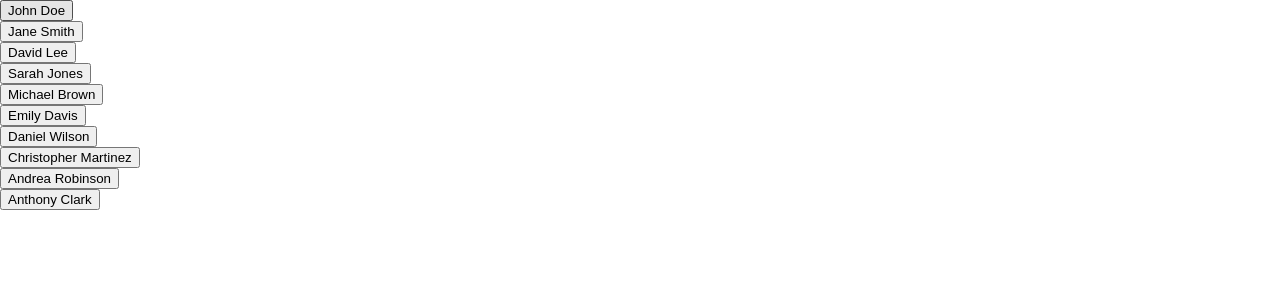
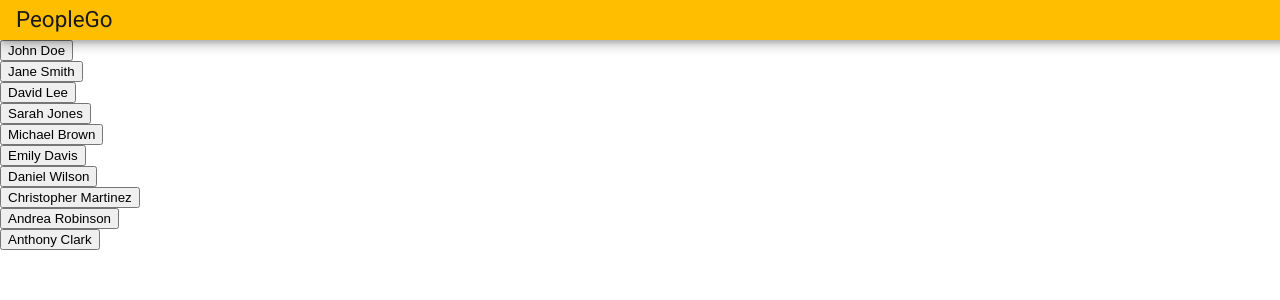
Before and after one commit to TribusK2/people-go, an Angular app: page /offboarding/list in a window 1280 px wide. Shown: the top 300 px of the page. Built offline with nearby package versions, Linux system fonts and the light colour scheme.

Commit message:
base styles and view

```diff
--- a/angular.json
+++ b/angular.json
@@ -42,6 +42,11 @@
               "@angular/material/prebuilt-themes/azure-blue.css",
               "src/styles.scss"
             ],
+            "stylePreprocessorOptions": {
+              "includePaths": [
+                "src/scss/"
+              ]
+            },
             "scripts": []
           },
           "configurations": {
--- a/src/app/app.component.html
+++ b/src/app/app.component.html
@@ -1 +1,4 @@
-<router-outlet />
+<header>PeopleGo</header>
+<main>
+  <router-outlet />
+</main>
--- a/src/app/app.component.scss
+++ b/src/app/app.component.scss
@@ -0,0 +1,35 @@
+@use '@angular/material'as mat;
+@use 'colors'as clr;
+@use 'mixins'as mix;
+@use 'variables'as var;
+
+:host {
+  --mat-sys-primary: #{clr.$brand-color};
+  color: clr.$font-dark-color;
+}
+
+header {
+  @include mat.elevation(6);
+  @include mix.font-size(large);
+  align-items: center;
+  background-color: clr.$brand-color;
+  display: flex;
+  height: var.$header-height;
+  padding: 0 var.$default-spacing;
+  position: fixed;
+  top: 0;
+  width: 100%;
+
+  @include mix.media(tablet) {
+    padding: 0 var.$default-spacing-tablet;
+  }
+
+  @include mix.media(desktop) {
+    padding: 0 var.$default-spacing-desktop;
+  }
+}
+
+main {
+  min-height: calc(100% - var.$header-height);
+  padding-top: var.$header-height;
+}
--- a/src/app/app.module.ts
+++ b/src/app/app.module.ts
@@ -5,13 +5,11 @@ import { provideAnimationsAsync } from '@angular/platform-browser/animations/asy
 
 import { AppRoutingModule } from './app-routing.module';
 import { AppComponent } from './app.component';
-import { NotFoundComponent } from './components/not-found/not-found.component';
 import { apiMockInterceptor } from './interceptors/api-mock.interceptor';
 
 @NgModule({
   declarations: [
     AppComponent,
-    NotFoundComponent,
   ],
   imports: [
     BrowserModule,
--- a/src/app/components/not-found/not-found.component.html
+++ b/src/app/components/not-found/not-found.component.html
@@ -1 +1,7 @@
-<p>not-found works!</p>
+<section>
+  <h1 class="message">Ups..., Page not found</h1>
+  <button mat-raised-button class="btn" (click)="goToHomePage()">
+    <mat-icon>keyboard_arrow_left</mat-icon>
+    Home page
+  </button>
+</section>
--- a/src/app/components/not-found/not-found.component.scss
+++ b/src/app/components/not-found/not-found.component.scss
@@ -0,0 +1,19 @@
+@use 'colors'as clr;
+@use 'mixins'as mix;
+@use 'variables'as var;
+
+section {
+  display: flex;
+  flex-direction: column;
+  align-items: center;
+  justify-content: center;
+  height: calc(100vh - var.$header-height);
+}
+
+.message {
+  @include mix.font-size(large);
+}
+
+.btn {
+  --mdc-protected-button-label-text-color: #{clr.$font-dark-color};
+}
--- a/src/app/components/not-found/not-found.component.ts
+++ b/src/app/components/not-found/not-found.component.ts
@@ -1,12 +1,19 @@
-import { Component } from '@angular/core';
+import { Component, inject } from '@angular/core';
+import { MatIconModule } from '@angular/material/icon';
+import { MatButtonModule } from '@angular/material/button';
+import { Router } from '@angular/router';
 
 @Component({
   selector: 'app-not-found',
-  standalone: false,
-
+  standalone: true,
   templateUrl: './not-found.component.html',
-  styleUrl: './not-found.component.scss'
+  styleUrl: './not-found.component.scss',
+  imports: [MatButtonModule, MatIconModule],
 })
 export class NotFoundComponent {
+  private readonly _router: Router = inject(Router);
 
+  public goToHomePage(): void {
+    this._router.navigate(['/']);
+  }
 }
--- /dev/null
+++ b/src/scss/_colors.scss
@@ -0,0 +1,3 @@
+$brand-color: #ffbf00;
+
+$font-dark-color: #1a1a1b;
--- /dev/null
+++ b/src/scss/_index.scss
@@ -0,0 +1,3 @@
+@use 'colors';
+@use 'mixins';
+@use 'variables';
--- /dev/null
+++ b/src/scss/_mixins.scss
@@ -0,0 +1,12 @@
+@use 'variables'as var;
+
+@mixin font-size($size) {
+  font-size: map-get(var.$font-sizes, $size);
+  line-height: map-get(var.$line-height, $size);
+}
+
+@mixin media($breakpoint) {
+  @media (min-width: map-get(var.$screen-breakpoints, $breakpoint)) {
+    @content;
+  }
+}
--- /dev/null
+++ b/src/scss/_variables.scss
@@ -0,0 +1,23 @@
+$header-height: 40px;
+
+$default-spacing: 8px;
+$default-spacing-tablet: 12px;
+$default-spacing-desktop: 16px;
+
+$screen-breakpoints: (
+  mobile: 480px,
+  tablet: 768px,
+  desktop: 1024px
+);
+
+$font-sizes: (
+  small: 0.8rem, //not verified
+  medium: 1rem, //not verified
+  large: 1.4rem,
+);
+
+$line-height: (
+  small: 0.8rem, //not verified
+  medium: 1rem, //not verified
+  large: 1.7rem,
+);
--- a/src/styles.scss
+++ b/src/styles.scss
@@ -1,4 +1,5 @@
 /* You can add global styles to this file, and also import other style files */
+@use 'scss';
 
 html, body { height: 100%; }
 body { margin: 0; font-family: Roboto, "Helvetica Neue", sans-serif; }
```
